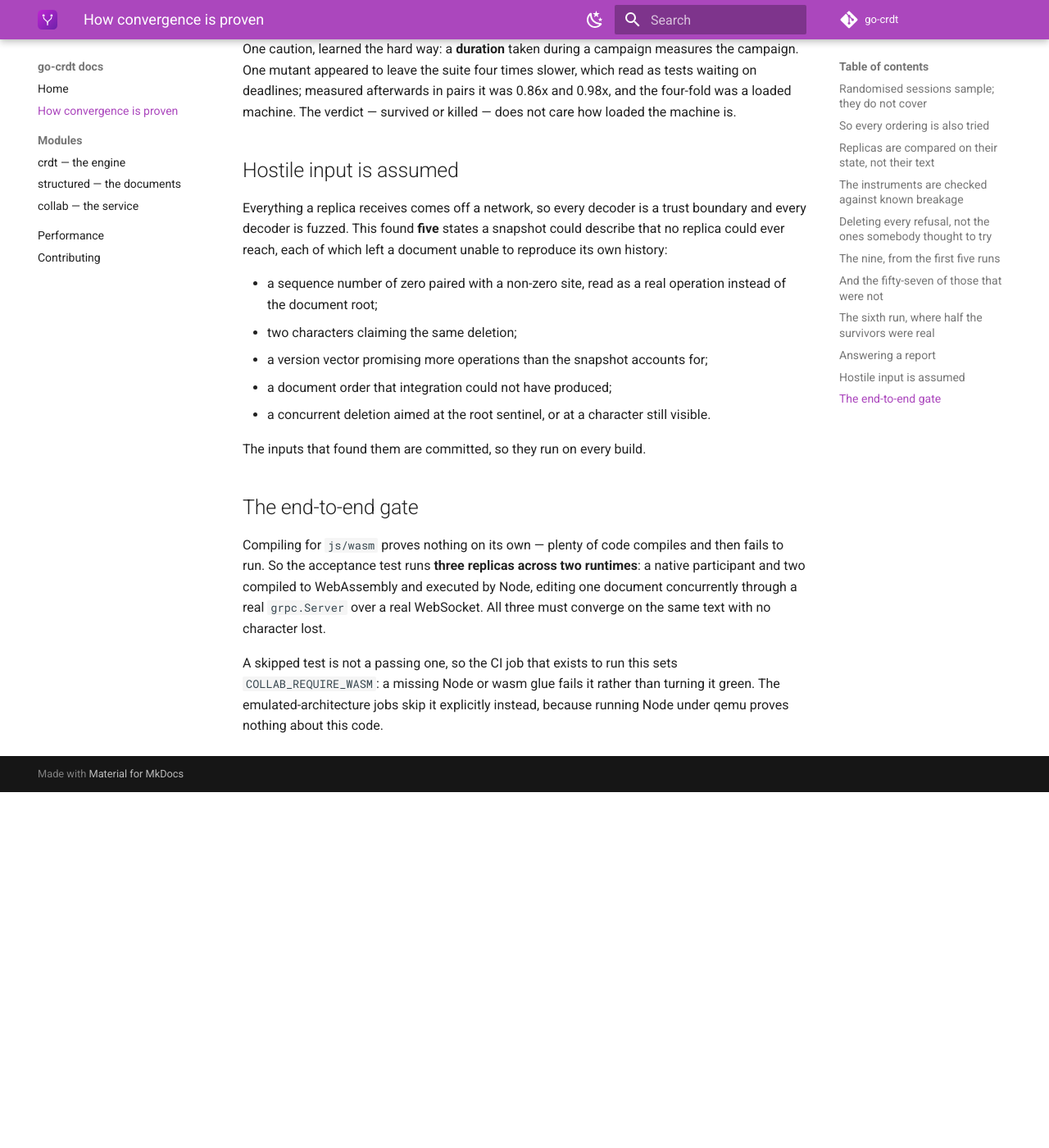
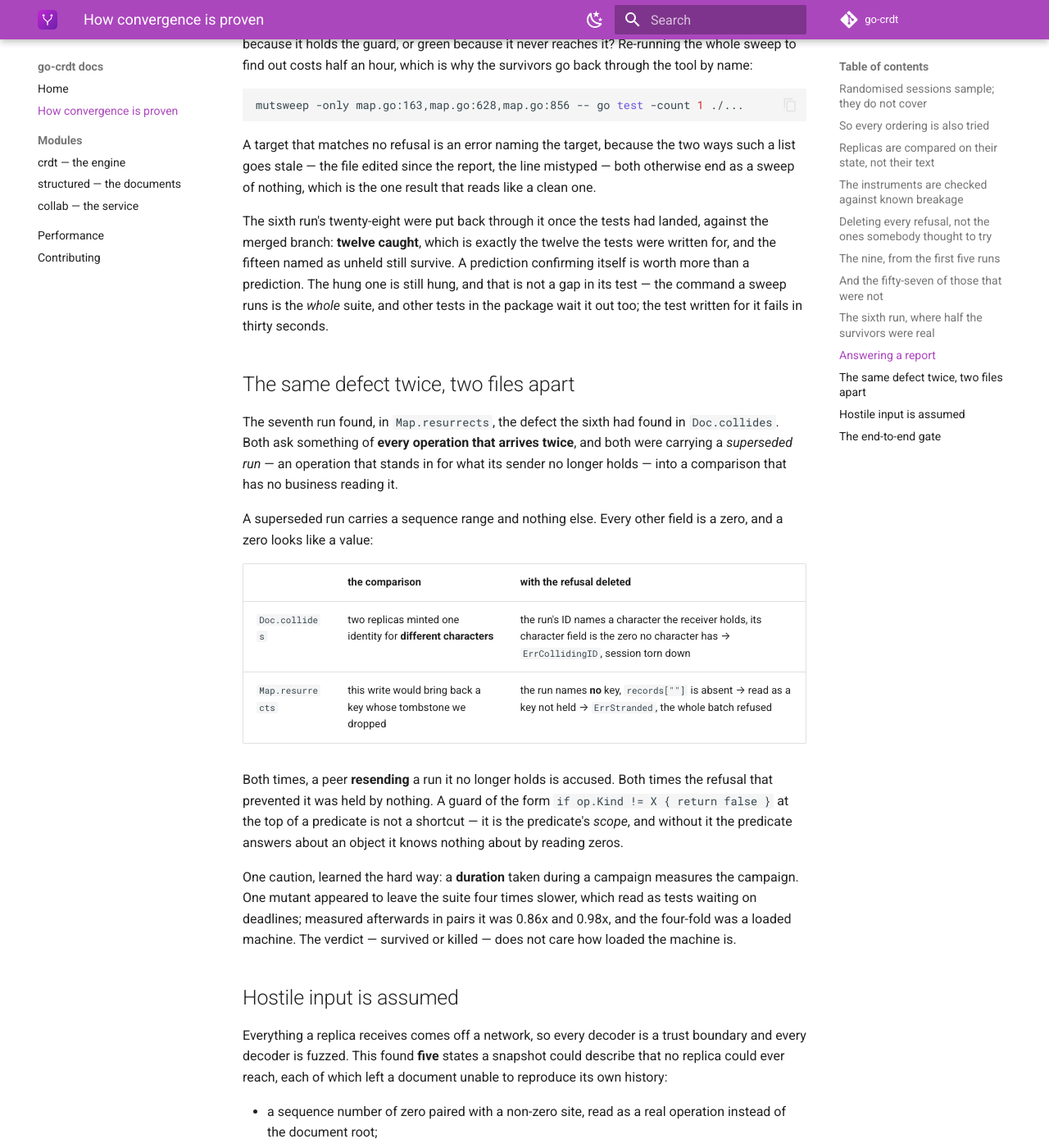
Before and after one commit to go-crdt/docs, an MkDocs documentation site: the page built from docs/methodology.md, in a window 1280 px wide and 1400 px high, scrolled down 6003 px. Shown: the whole window at 82% size. Built offline with MkDocs 1.6.1 and Material for MkDocs 9.7.7, drawn with Linux system fonts in a browser that asks for light colours; the version menu is left out; before the commit the page ends 6969 px from its top, so only the background shows below that; some of the changed text lies outside the part shown.

Commit message:
methodology: a seventh run, because six had left a hole worth naming (#19)
The first six runs were each pointed at a set of files, and after all six, nine
of the twenty sources in crdt's root had never been in any of them -- anchor,
collect_map, digest, doc, format, id, purge, rewrite, tree. A campaign total is
a number about whatever it was pointed at, so "what has not been swept?" has to
be asked of the DIRECTORY and not of the total.

32 more refusals: 20 caught, 6 not mutants, 6 survived, 0 hung, 1 held. 810 in
all, and the root is complete.

The one it held is the same defect the sixth run found two files away, and the
page now says so in one table. Doc.collides and Map.resurrects both ask
something of every operation arriving twice, and both were carrying a superseded
run -- which carries a sequence range and nothing else -- into a comparison that
reads its other fields. A zero looks like a value. Both times a peer resending
what it no longer holds is accused, of a clashing identity in one and of
resurrecting a collected key in the other; both times the refusal was held by
nothing.

Also recorded: the sixth run's twenty-eight survivors put back through -only
once the tests had landed. Twelve caught, which is exactly the twelve the tests
were written for, and the fifteen named as unheld still survive. The hung one is
still hung, which is not a gap in its test -- the command a sweep runs is the
whole suite, and other tests in the package wait it out too.

Co-authored-by: Claude Opus 5 <noreply@anthropic.com>

```diff
--- a/docs/methodology.md
+++ b/docs/methodology.md
@@ -75,7 +75,15 @@ Six runs, the last finished 2026-10-08:
 | `crdt/structured`, the rest | 242 | 101 | 108 | 33 | **4** |
 | `collab`, the stores | 64 | 20 | 38 | 6 | **1** |
 | `crdt`, the core data structures | 204 | 61 | 115 | 27 *(+1 hung)* | **13** |
-| | **778** | **303** | **381** | **93** *(+1)* | **22** |
+| `crdt`, everything else in the root | 32 | 6 | 20 | 6 | **1** |
+| | **810** | **309** | **401** | **99** *(+1)* | **23** |
+
+The last row is there because the first six left a hole worth naming. They were
+each pointed at a set of files, and after six runs nine of the twenty sources in
+`crdt`'s root had never been in any of them. A campaign total is a number about
+whatever it was pointed at, so the question "what has not been swept?" has to be
+asked of the directory rather than of the total. With that row the root is
+complete.
 
 The second column is not a result about the tests. Deleting
 `if err != nil { return err }` orphans the `err` the line above declared and the
@@ -251,6 +259,35 @@ ways such a list goes stale — the file edited since the report, the line misty
 — both otherwise end as a sweep of nothing, which is the one result that reads
 like a clean one.
 
+The sixth run's twenty-eight were put back through it once the tests had landed,
+against the merged branch: **twelve caught**, which is exactly the twelve the
+tests were written for, and the fifteen named as unheld still survive. A
+prediction confirming itself is worth more than a prediction. The hung one is
+still hung, and that is not a gap in its test — the command a sweep runs is the
+*whole* suite, and other tests in the package wait it out too; the test written
+for it fails in thirty seconds.
+
+## The same defect twice, two files apart
+
+The seventh run found, in `Map.resurrects`, the defect the sixth had found in
+`Doc.collides`. Both ask something of **every operation that arrives twice**, and
+both were carrying a *superseded run* — an operation that stands in for what its
+sender no longer holds — into a comparison that has no business reading it.
+
+A superseded run carries a sequence range and nothing else. Every other field is
+a zero, and a zero looks like a value:
+
+| | the comparison | with the refusal deleted |
+| --- | --- | --- |
+| `Doc.collides` | two replicas minted one identity for **different characters** | the run's ID names a character the receiver holds, its character field is the zero no character has → `ErrCollidingID`, session torn down |
+| `Map.resurrects` | this write would bring back a key whose tombstone we dropped | the run names **no** key, `records[""]` is absent → read as a key not held → `ErrStranded`, the whole batch refused |
+
+Both times, a peer **resending** a run it no longer holds is accused. Both times
+the refusal that prevented it was held by nothing. A guard of the form
+`if op.Kind != X { return false }` at the top of a predicate is not a shortcut —
+it is the predicate's *scope*, and without it the predicate answers about an
+object it knows nothing about by reading zeros.
+
 One caution, learned the hard way: a **duration** taken during a campaign
 measures the campaign. One mutant appeared to leave the suite four times slower,
 which read as tests waiting on deadlines; measured afterwards in pairs it was
```
Also changed, not shown: other parts of docs/methodology.md (+2 -2 lines).
